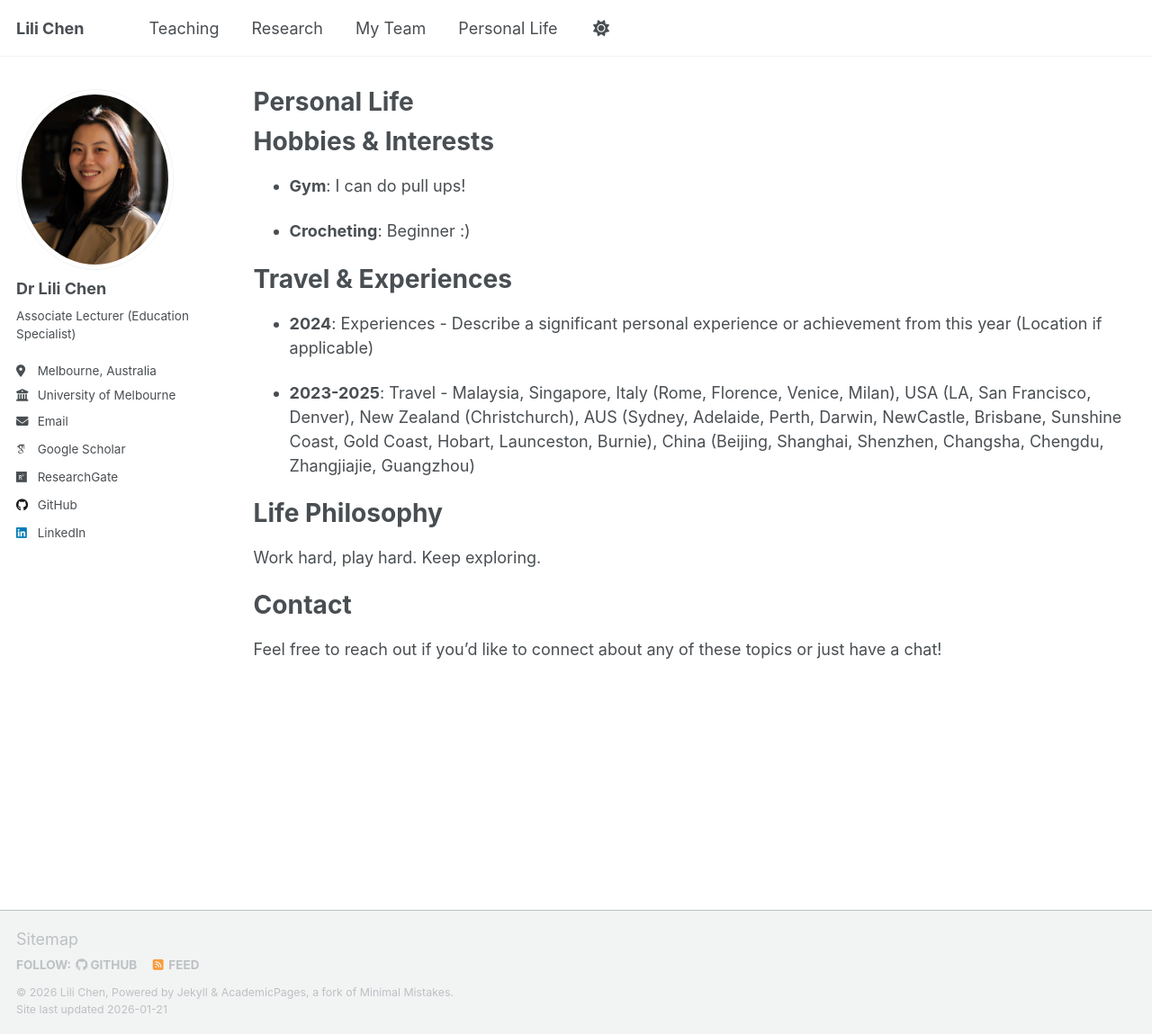
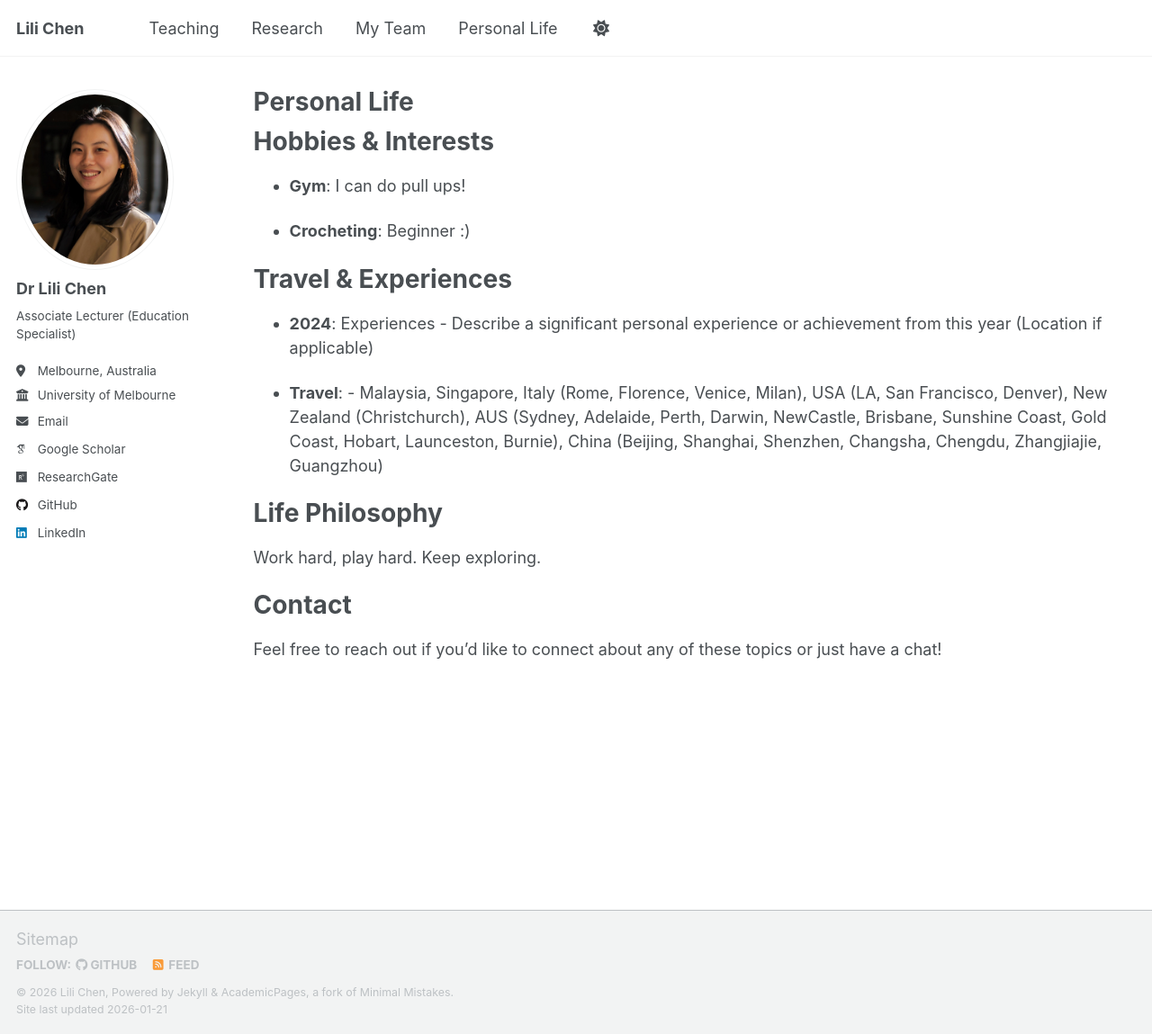
Before and after one commit to LilixChen/lilichen.github.io, a Jekyll site: the page built from _pages/personal-life.md, in a window 1280 px wide and 1149 px high. Shown: the whole window at 90% size. Built offline with Jekyll 4.4.1, drawn with Linux system fonts in a browser that asks for light colours; some web fonts are replaced; a script that is not in the unit is left out.

Commit message:
Update personal-life.json

```diff
--- a/_data/personal-life.json
+++ b/_data/personal-life.json
@@ -21,8 +21,8 @@
       "location": "Location if applicable"
     },
     {
-      "year": "2023-2025",
-      "title": "Travel",
+      "year": "Travel",
+      "title": null,
       "description": "Malaysia, Singapore, Italy (Rome, Florence, Venice, Milan), USA (LA, San Francisco, Denver), New Zealand (Christchurch), AUS (Sydney, Adelaide, Perth, Darwin, NewCastle, Brisbane, Sunshine Coast, Gold Coast, Hobart, Launceston, Burnie), China (Beijing, Shanghai, Shenzhen, Changsha, Chengdu, Zhangjiajie, Guangzhou)",
       "location": null
     }
```
